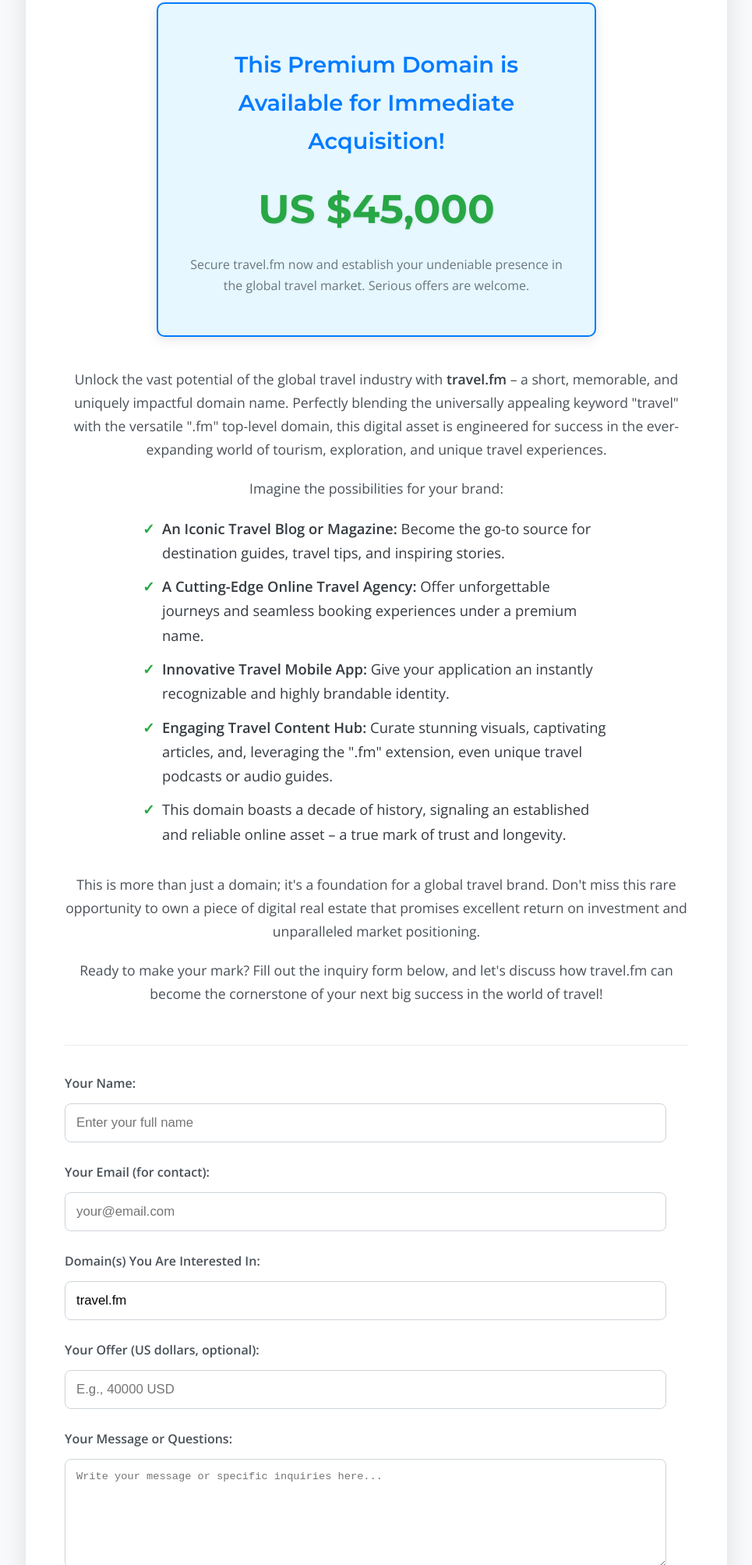
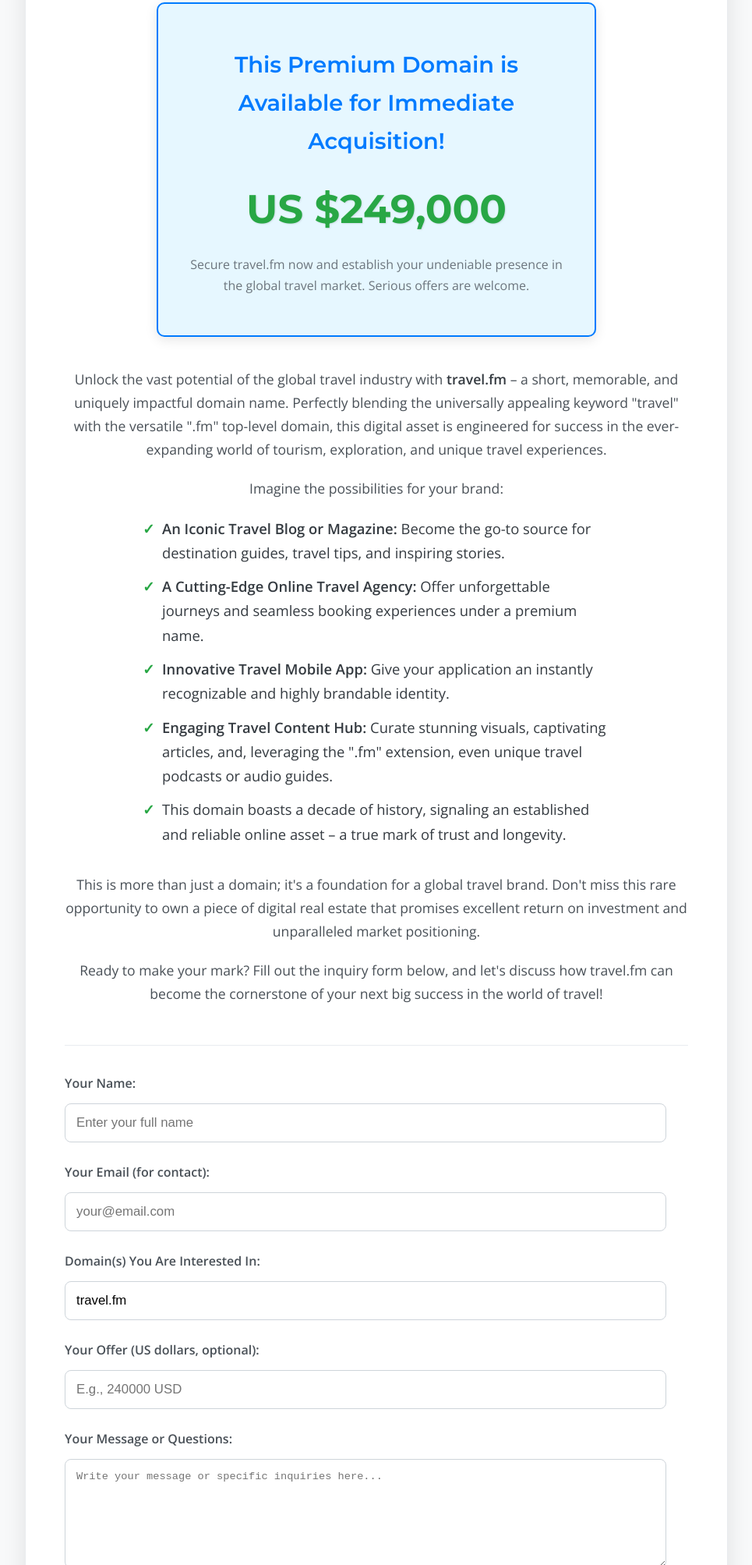
Before and after one commit to jacksav/travel.fm, a plain HTML site: page index.html in a window 1280 px wide. Shown: the part 287-2294 px from the top of the page at 78% size, without its empty margins (157-1122 px from the left). Drawn offline with nearby package versions, Linux system fonts and the light colour scheme.

Commit message:
Add files via upload

```diff
--- a/index.html
+++ b/index.html
@@ -200,7 +200,7 @@
 
         <div class="price-box">
             <h2>This Premium Domain is Available for Immediate Acquisition!</h2>
-            <span class="buy-now-price">US $45,000</span>
+            <span class="buy-now-price">US $249,000</span>
             <p class="price-note">Secure <span class="domain-highlight">travel.fm</span> now and establish your undeniable presence in the global travel market. Serious offers are welcome.</p>
         </div>
 
@@ -233,7 +233,7 @@
             <input type="text" id="domain_of_interest" name="domain_of_interest" value="travel.fm" readonly>
 
             <label for="price_offer">Your Offer (US dollars, optional):</label>
-            <input type="text" id="price_offer" name="price_offer" placeholder="E.g., 40000 USD">
+            <input type="text" id="price_offer" name="price_offer" placeholder="E.g., 240000 USD">
 
             <label for="message">Your Message or Questions:</label>
             <textarea id="message" name="message" rows="6" placeholder="Write your message or specific inquiries here..." required></textarea>
```
